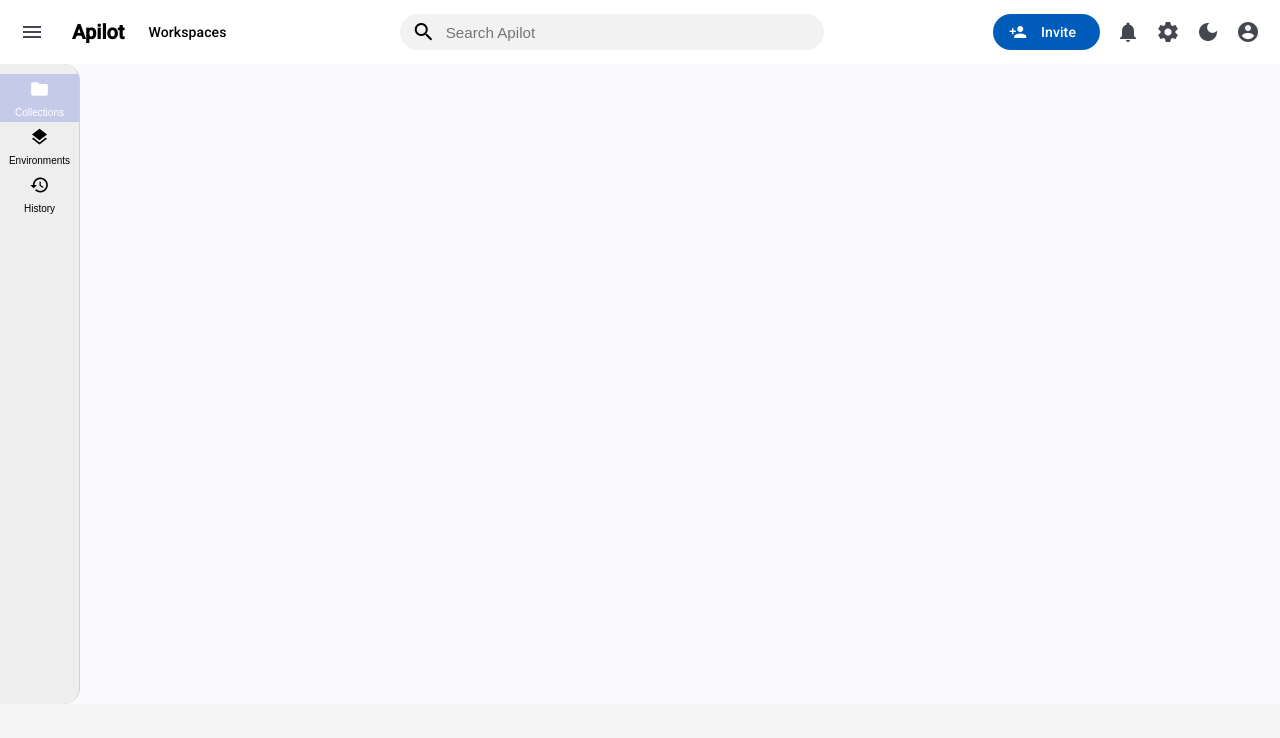
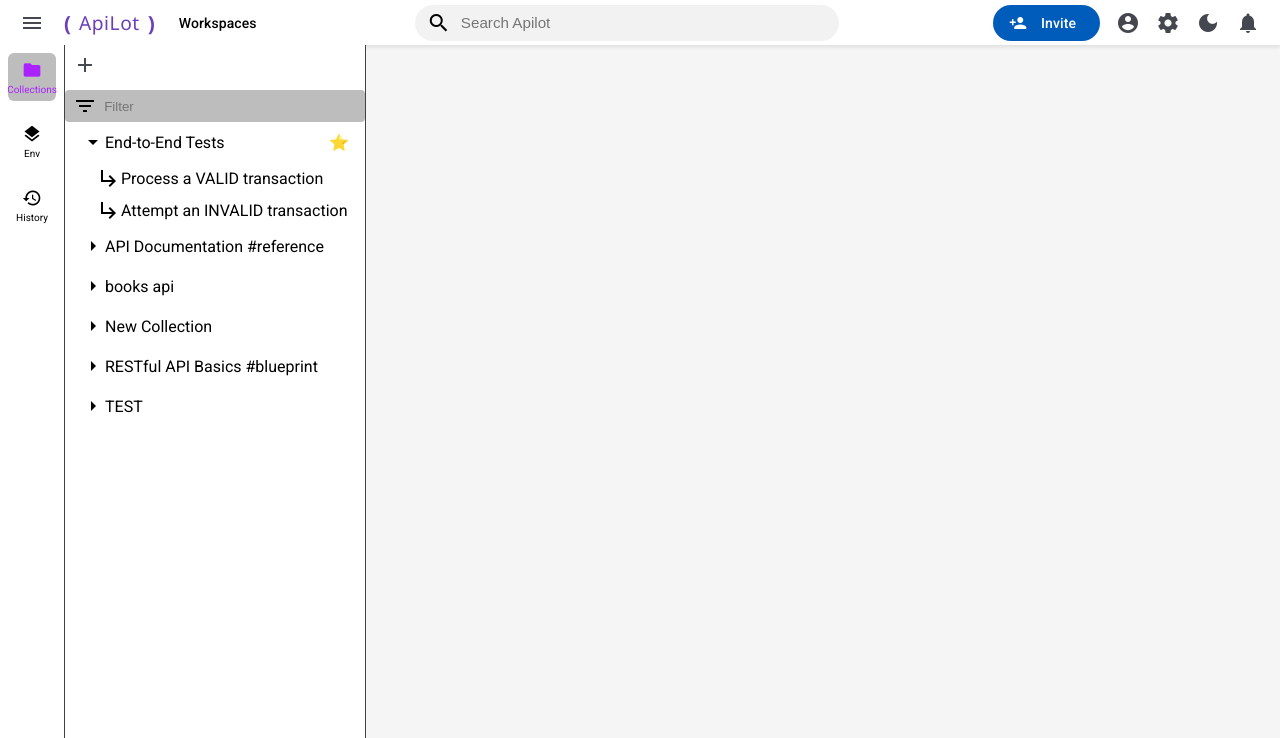
Before and after one commit to samir5636/InitialLAyoutAPI, an Angular app: page / in a window 1280 px wide. Shown: the top 738 px of the page. Built offline with nearby package versions, Linux system fonts and the light colour scheme.

Commit message:
sidbare and header

```diff
--- a/package.json
+++ b/package.json
@@ -20,6 +20,7 @@
     "@angular/platform-browser": "^19.1.0",
     "@angular/platform-browser-dynamic": "^19.1.0",
     "@angular/router": "^19.1.0",
+    "angular-split": "^19.0.0",
     "rxjs": "~7.8.0",
     "tslib": "^2.3.0",
     "zone.js": "~0.15.0"
--- a/src/app/app.component.html
+++ b/src/app/app.component.html
@@ -1,2 +1,5 @@
-<app-header></app-header>
-<app-sidebar></app-sidebar>
+<div>
+
+  <app-header></app-header>
+  <app-sidebar></app-sidebar>
+</div>
--- a/src/app/layout/header/header.component.css
+++ b/src/app/layout/header/header.component.css
@@ -2,11 +2,13 @@
   display: flex;
   justify-content: space-between;
   padding: 0 12px;
-  height: 64px;
+  height: 45px;
   background-color: var(--header-bg);
   color: var(--header-color);
   box-shadow: 0 2px 4px rgba(0, 0, 0, 0.1);
 }
+
+/* style for left section */
 
 .left-section, .center-section, .right-section {
   display: flex;
@@ -22,12 +24,27 @@
   color: var(--header-color);
   text-transform: none;
 }
+.brand-container {
+  display: flex;
+  align-items: center;
+  font-family: 'Segoe UI', 'Helvetica Neue', sans-serif;
+}
+
+.bracket {
+  color: #6b3fbb;
+  font-size: 1.3rem;
+  font-weight: bold;
+}
 
 .brand {
-  font-weight: 600;
-  font-size: 1.25rem;
-  margin-left: 8px;
+  font-weight: 400;
+  font-size: 1.2rem;
+  color: #6b3fbb;
+  margin: 0 8px;
+  letter-spacing: 0.5px;
 }
+
+/* style for bare search */
 
 .center-section {
   flex: 1;
@@ -51,7 +68,10 @@
   font-size: 0.95rem;
 }
 
+/* style for right section */
+
 .invite-button {
+  background-color: var(--invite-bg);
   height: 36px;
   border-radius: 18px;
   text-transform: none;
--- a/src/app/layout/header/header.component.html
+++ b/src/app/layout/header/header.component.html
@@ -1,9 +1,13 @@
-<mat-toolbar color="primary" class="header">
+<mat-toolbar class="header">
   <div class="left-section">
     <button mat-icon-button aria-label="Toggle menu">
       <mat-icon>menu</mat-icon>
     </button>
-    <span class="brand">Apilot</span>
+    <div class="brand-container">
+      <span class="bracket">(</span>
+      <span class="brand">ApiLot</span>
+      <span class="bracket">)</span>
+    </div>
     <mat-button-toggle-group class="nav-toggle" appearance="legacy">
       <button mat-button>Workspaces</button>
     </mat-button-toggle-group>
@@ -20,8 +24,10 @@
       Invite
     </button>
 
-    <button mat-icon-button aria-label="Notifications">
-      <mat-icon>notifications</mat-icon>
+
+
+    <button mat-icon-button aria-label="User profile">
+      <mat-icon>account_circle</mat-icon>
     </button>
     <button mat-icon-button aria-label="Settings">
       <mat-icon>settings</mat-icon>
@@ -29,8 +35,8 @@
     <button mat-icon-button (click)="toggleTheme()" aria-label="Toggle theme">
       <mat-icon>{{ isDarkMode ? 'light_mode' : 'dark_mode' }}</mat-icon>
     </button>
-    <button mat-icon-button aria-label="User profile">
-      <mat-icon>account_circle</mat-icon>
+    <button mat-icon-button aria-label="Notifications">
+      <mat-icon>notifications</mat-icon>
     </button>
   </div>
 </mat-toolbar>
--- a/src/app/layout/sidebar/sidebar.component.css
+++ b/src/app/layout/sidebar/sidebar.component.css
@@ -1,57 +1,200 @@
-mat-drawer-container {
-  height: 80vh;
+/* src/app/layout/sidebar/sidebar.component.css */
+.sidebar-container {
+  display: flex;
+  height: calc(100vh - 45px); /* Subtract header height */
+  overflow: hidden;
+
 }
 
-mat-drawer {
-  width: 80px;
+.sidebar-nav {
+  width: 64px;
   background-color: var(--sidebar-bg);
-  color: var(--sidebar-text);
-  border-right: 1px solid rgba(0, 0, 0, 0.12);
-  padding-top: 10px;
-}
-
-mat-list {
+  color: var(--sidebar-color);
   display: flex;
   flex-direction: column;
   align-items: center;
-  height: 100%;
-  padding: 0;
-  margin: 20;
-}
-
-mat-list-item {
-  width: 100%;
-  justify-content: center;
-  padding: 0;
+  padding: 8px 0;
+  border-right: 1px solid #424242;
 }
 
 .nav-item {
+  width: 48px;
+  height: 48px;
+  display: flex;
+  flex-direction: column;
+  justify-content: center;
+  align-items: center;
+  border-radius: 6px;
+  margin-bottom: 16px;
+  cursor: pointer;
+  transition: all 0.2s ease;
+}
+
+.nav-item mat-icon {
+  font-size: 20px;
+  height: 20px;
+  width: 20px;
+}
+
+.nav-item span {
+  font-size: 10px;
+  margin-top: 4px;
+}
+
+.nav-item:hover {
+  background-color: var(--sidebar-hover-bg);
+}
+
+.nav-item.active {
+  background-color: #bdbdbd;
+  color: #AA23FF;
+}
+
+.sidebar-content {
+  width: 300px;
+  background-color: var(--sidebar-bg);
+  color: var(--sidebar-color);
+  border-right: 1px solid #424242;
+  overflow-y: auto;
+}
+
+.content-area {
+  height: 100%;
+  display: flex;
+  flex-direction: column;
+}
+
+.content-header {
+  height: 15px;
+  padding: 16px;
+  border-bottom: 1px solid #424242;
+  display: flex;
+  justify-content: space-between;
+  align-items: center;
+}
+
+.action-buttons {
+  display: flex;
+}
+
+.search-area  {
+  margin-top: 5px;
+  background-color: var(--sidebar-filter-bg);
+  border-radius: 4px;
+  padding: 4px 8px;
+  display: flex;
+  align-items: center;
+}
+
+.search-input {
+  background: transparent;
+  border: none;
+  color: var(--sidebar-bg);
+  outline: none;
   width: 100%;
-  height: 64px;
+  margin-left: 8px;
+}
+
+.collections-list, .environments-list, .history-list {
+  overflow-y: auto;
+}
+
+.collection-item {
+  padding: 0 8px;
+}
+
+.collection-header {
+  display: flex;
+  align-items: center;
+  padding: 8px;
+  border-radius: 4px;
+  cursor: pointer;
+}
+
+.collection-header:hover {
+  background-color: var(--sidebar-hover-bg);
+}
+
+.star-icon {
+  margin-left: auto;
+}
+
+.collection-subitems {
+  margin-left: 16px;
+}
+
+.collection-subitem {
+  display: flex;
+  align-items: center;
+  padding: 4px 8px;
+  cursor: pointer;
+  border-radius: 4px;
+}
+
+.collection-subitem:hover {
+  background-color: var(--sidebar-hover-bg);
+}
+
+.environment-item, .history-item {
+  padding: 8px 16px;
+  cursor: pointer;
+  border-radius: 4px;
+}
+
+.environment-item:hover, .history-item:hover {
+  background-color: #424242;
+}
+
+.no-flows {
   display: flex;
   flex-direction: column;
   align-items: center;
   justify-content: center;
-  color: var(--sidebar-text);
-  border-radius: 8px;
-  transition: background-color 0.2s ease;
+  height: 100%;
 }
 
-.nav-item mat-icon {
-  font-size: 20px;
-  margin-bottom: 4px;
+.history-item {
+  display: flex;
+  justify-content: space-between;
+  align-items: center;
+  border-bottom: 1px solid #424242;
 }
 
-.nav-item span {
-  font-size: 10px;
+.request-info {
+  display: flex;
+  align-items: center;
 }
 
-.nav-item:hover {
-  background-color: var(--sidebar-hover);
-  color: white;
+.request-method {
+  padding: 2px 6px;
+  border-radius: 3px;
+  font-size: 12px;
+  font-weight: bold;
+  margin-right: 8px;
 }
 
-.nav-item.active {
-  background-color: var(--sidebar-active);
-  color: white;
+.get {
+  background-color: #2e7d32;
 }
+
+.post {
+  background-color: #1565c0;
+}
+
+.put {
+  background-color: #ff8f00;
+}
+
+.request-time {
+  font-size: 12px;
+  color: #9e9e9e;
+}
+
+/* Dark theme */
+:host-context(.dark-theme) .sidebar-nav {
+  background-color: #1a1a1a;
+}
+
+:host-context(.dark-theme) .sidebar-content {
+  background-color: #212121;
+}
--- a/src/app/layout/sidebar/sidebar.component.html
+++ b/src/app/layout/sidebar/sidebar.component.html
@@ -1,33 +1,147 @@
-<mat-drawer-container>
-  <mat-drawer #myDrawer [opened]="true" mode="side" position="start">
-    <mat-list>
-      <mat-list-item>
-        <button mat-icon-button class="nav-item active">
-          <mat-icon>folder</mat-icon>
-          <span>Collections</span>
-        </button>
-      </mat-list-item>
-      <mat-list-item>
-        <button mat-icon-button class="nav-item">
-          <mat-icon>layers</mat-icon>
-          <span>Environments</span>
-        </button>
-      </mat-list-item>
-      <mat-list-item>
-        <button mat-icon-button class="nav-item">
-          <mat-icon>history</mat-icon>
-          <span>History</span>
-        </button>
-      </mat-list-item>
-    </mat-list>
-  </mat-drawer>
-  <mat-drawer-content>
-    <div>
-      <router-outlet>
+<div class="sidebar-container">
+  <div class="sidebar-nav">
+    <div class="nav-item" [class.active]="activeNavItem === 'collections'" (click)="setActiveNavItem('collections')">
+      <mat-icon>folder</mat-icon>
+      <span>Collections</span>
+    </div>
+    <div class="nav-item" [class.active]="activeNavItem === 'environments'" (click)="setActiveNavItem('environments')">
+      <mat-icon>layers</mat-icon>
+      <span>Env</span>
+    </div>
+    <div class="nav-item" [class.active]="activeNavItem === 'history'" (click)="setActiveNavItem('history')">
+      <mat-icon>history</mat-icon>
+      <span>History</span>
+    </div>
+  </div>
 
-      </router-outlet>
+  <div class="sidebar-content">
+    <div *ngIf="activeNavItem === 'collections'" class="content-area collections-area">
+      <div class="<!--content-header-->">
+          <div class="action-buttons">
+            <button mat-icon-button><mat-icon>add</mat-icon></button>
+          </div>
+        <div class="search-area">
+          <mat-icon class="filter-icon">filter_list</mat-icon>
+          <input type="text" placeholder="Filter" class="search-input">
+        </div>
+      </div>
 
+      <div class="collections-list">
+        <div class="collection-item">
+          <div class="collection-header">
+            <mat-icon>arrow_drop_down</mat-icon>
+            <span>End-to-End Tests</span>
+            <span class="star-icon">⭐</span>
+          </div>
+          <div class="collection-subitems">
+            <div class="collection-subitem">
+              <mat-icon>subdirectory_arrow_right</mat-icon>
+              <span>Process a VALID transaction</span>
+            </div>
+            <div class="collection-subitem">
+              <mat-icon>subdirectory_arrow_right</mat-icon>
+              <span>Attempt an INVALID transaction</span>
+            </div>
+          </div>
+        </div>
+
+        <div class="collection-item">
+          <div class="collection-header">
+            <mat-icon>arrow_right</mat-icon>
+            <span>API Documentation #reference</span>
+          </div>
+        </div>
+
+        <div class="collection-item">
+          <div class="collection-header">
+            <mat-icon>arrow_right</mat-icon>
+            <span>books api</span>
+          </div>
+        </div>
+
+        <div class="collection-item">
+          <div class="collection-header">
+            <mat-icon>arrow_right</mat-icon>
+            <span>New Collection</span>
+          </div>
+        </div>
+
+        <div class="collection-item">
+          <div class="collection-header">
+            <mat-icon>arrow_right</mat-icon>
+            <span>RESTful API Basics #blueprint</span>
+          </div>
+        </div>
+
+        <div class="collection-item">
+          <div class="collection-header">
+            <mat-icon>arrow_right</mat-icon>
+            <span>TEST</span>
+          </div>
+        </div>
+      </div>
     </div>
-  </mat-drawer-content>
 
-</mat-drawer-container>
+    <div *ngIf="activeNavItem === 'environments'" class="content-area environments-area">
+      <div class="content-header">
+        <span class="area-title">Environments</span>
+        <button mat-icon-button><mat-icon>add</mat-icon></button>
+      </div>
+      <div class="environments-list">
+        <div class="environment-item">
+          <span>Development</span>
+        </div>
+        <div class="environment-item">
+          <span>Staging</span>
+        </div>
+        <div class="environment-item">
+          <span>Production</span>
+        </div>
+      </div>
+    </div>
+
+    <div *ngIf="activeNavItem === 'flows'" class="content-area flows-area">
+      <div class="content-header">
+        <span class="area-title">Flows</span>
+        <button mat-icon-button><mat-icon>add</mat-icon></button>
+      </div>
+      <div class="no-flows">
+        <p>No flows available</p>
+        <button mat-button color="primary">Create Flow</button>
+      </div>
+    </div>
+
+    <div *ngIf="activeNavItem === 'history'" class="content-area history-area">
+      <div class="content-header">
+        <span class="area-title">History</span>
+        <div class="action-buttons">
+          <button mat-icon-button><mat-icon>filter_list</mat-icon></button>
+          <button mat-icon-button><mat-icon>more_vert</mat-icon></button>
+        </div>
+      </div>
+      <div class="history-list">
+        <div class="history-item">
+          <div class="request-info">
+            <span class="request-method get">GET</span>
+            <span class="request-url">/api/books</span>
+          </div>
+          <span class="request-time">10:30 AM</span>
+        </div>
+        <div class="history-item">
+          <div class="request-info">
+            <span class="request-method post">POST</span>
+            <span class="request-url">/api/books</span>
+          </div>
+          <span class="request-time">Yesterday</span>
+        </div>
+        <div class="history-item">
+          <div class="request-info">
+            <span class="request-method put">PUT</span>
+            <span class="request-url">/api/books/1</span>
+          </div>
+          <span class="request-time">May 5</span>
+        </div>
+      </div>
+    </div>
+  </div>
+</div>
--- a/src/app/layout/sidebar/sidebar.component.ts
+++ b/src/app/layout/sidebar/sidebar.component.ts
@@ -1,3 +1,4 @@
+// src/app/layout/sidebar/sidebar.component.ts
 import { Component } from '@angular/core';
 
 @Component({
@@ -7,5 +8,9 @@ import { Component } from '@angular/core';
   styleUrl: './sidebar.component.css'
 })
 export class SidebarComponent {
+  activeNavItem: string = 'collections';
 
+  setActiveNavItem(item: string) {
+    this.activeNavItem = item;
+  }
 }
```
Also changed, not shown: src/app/layout/header/header.component.ts (+20 -4 lines), src/styles.css (+16 -11 lines), 1 other file (tests, documents, lock files or other folders).
